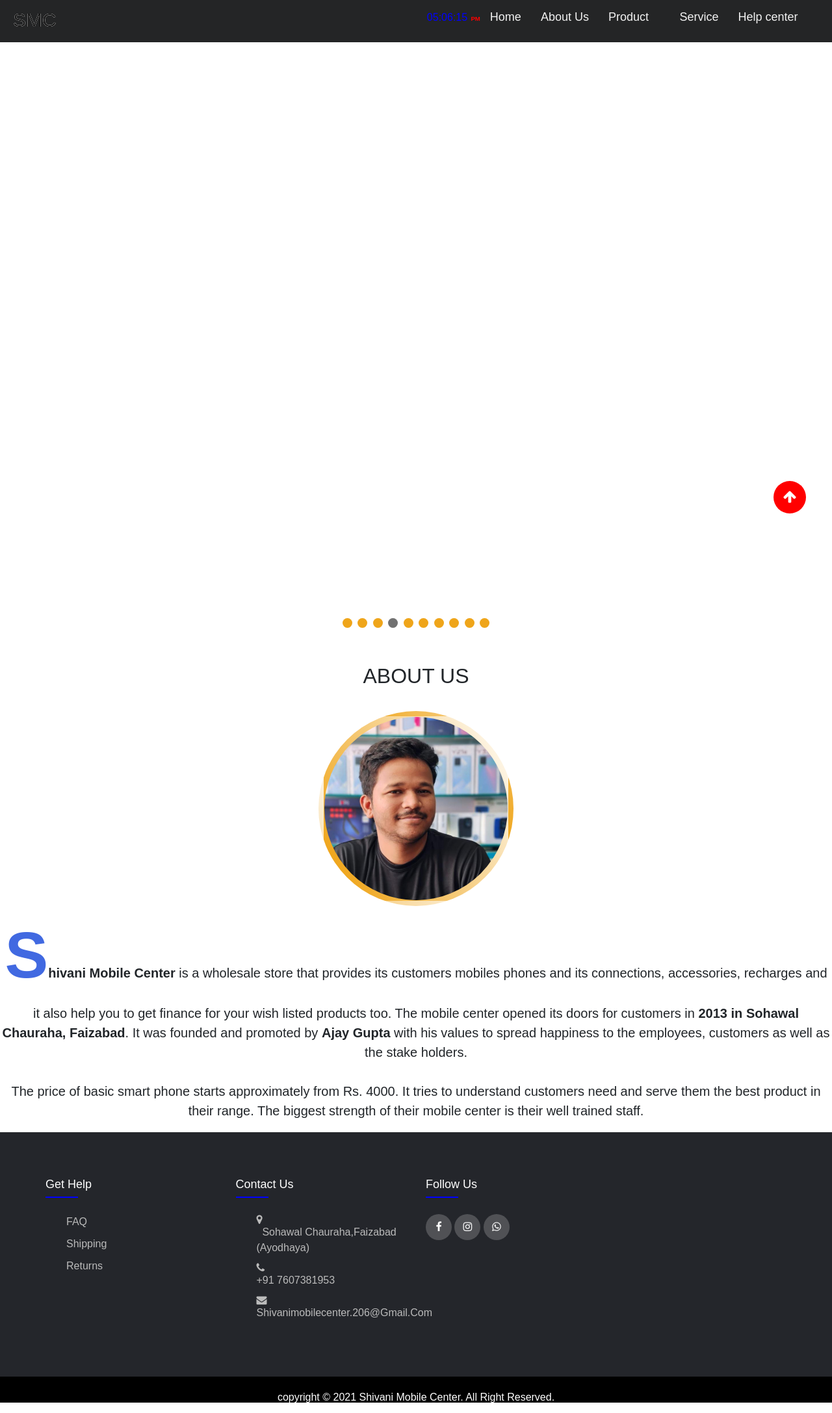
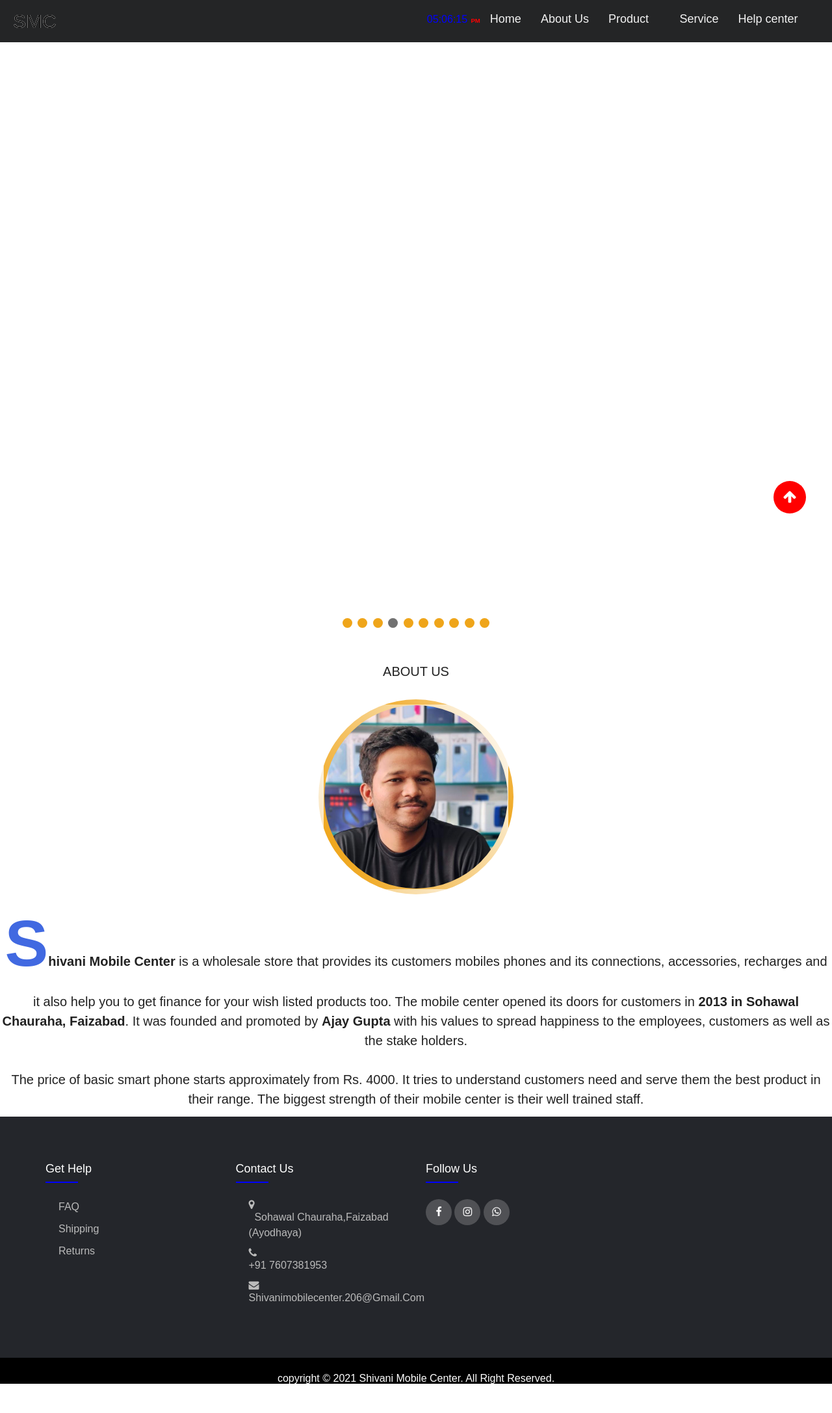
Before and after one commit to shivanimobilecenter/shivanimobilecenter.github.io, a PHP site: page / in a window 1280 px wide. Shown: the whole page at 65% size. After the commit the page ends 2129 px from the top, so only its background shows below. Run offline with PHP 8.4, Linux system fonts and the light colour scheme; some libraries are stand-ins or nearby versions.

Commit message:
Update index.css

```diff
--- a/css/index.css
+++ b/css/index.css
@@ -1,21 +1,39 @@
-@charset "utf-8";
-*{
-	margin: 0;
-	padding:0;
-	box-sizing: border-box;
-	font-family: sans-serif;
-}
-html{
-	scroll-behavior: smooth;
-}
-body{
-	background:#fff;
-	font-family: sans-serif;
-
+:root {
+  --primaryColor: #f1f1f1;
+  --black: #222;
+  --black2: #555;
+  --black3: #252525;
+  --black4: #000;
+  --black5: #212529;
+  --orange: #eb0028;
+  --white: #fff;
+  --grey: #959595;
+  --grey2: #666;
+  --grey3: #ccc;
+  --secondaryColor: #2b1f4d;
+  --yellow: #ffcc00;
+  --green: #59b210;
+  --blue: rgb(56, 10, 223);
 }
 
+* {
+  margin: 0;
+  padding: 0;
+  box-sizing: inherit;
+}
+html {
+  font-size: 62.5%;
+  box-sizing: border-box;
+  scroll-behavior: smooth;
+}
 
-
+body {
+  font-size: 1.6rem;
+  font-weight: 400;
+  font-family: "Archivo", sans-serif;
+  color: var(--black);
+}
+@charset "utf-8";
 /*-------------------------------about section css----------------------------*/
 .aboutus .col-1{
 	width: auto;
```
